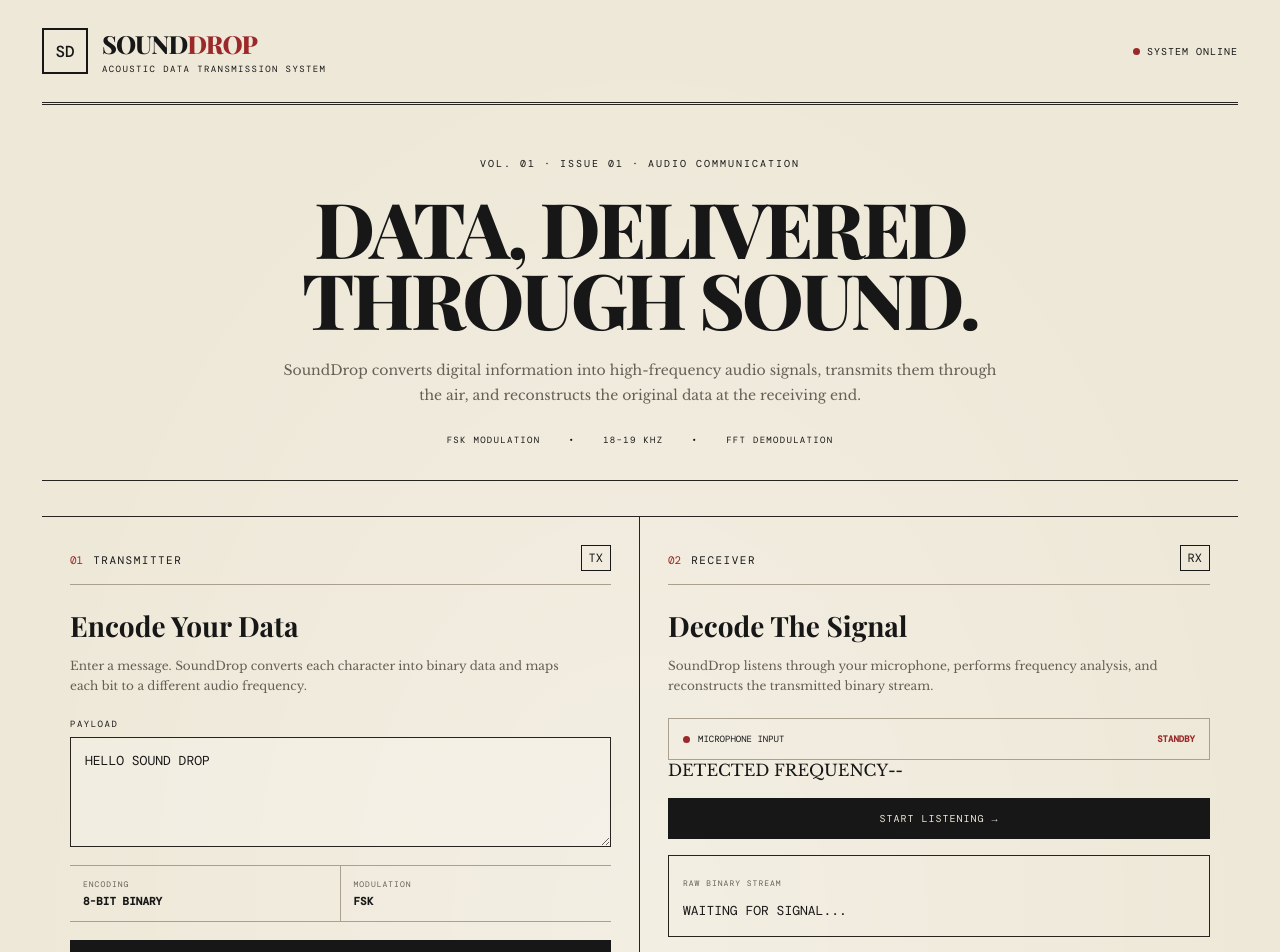
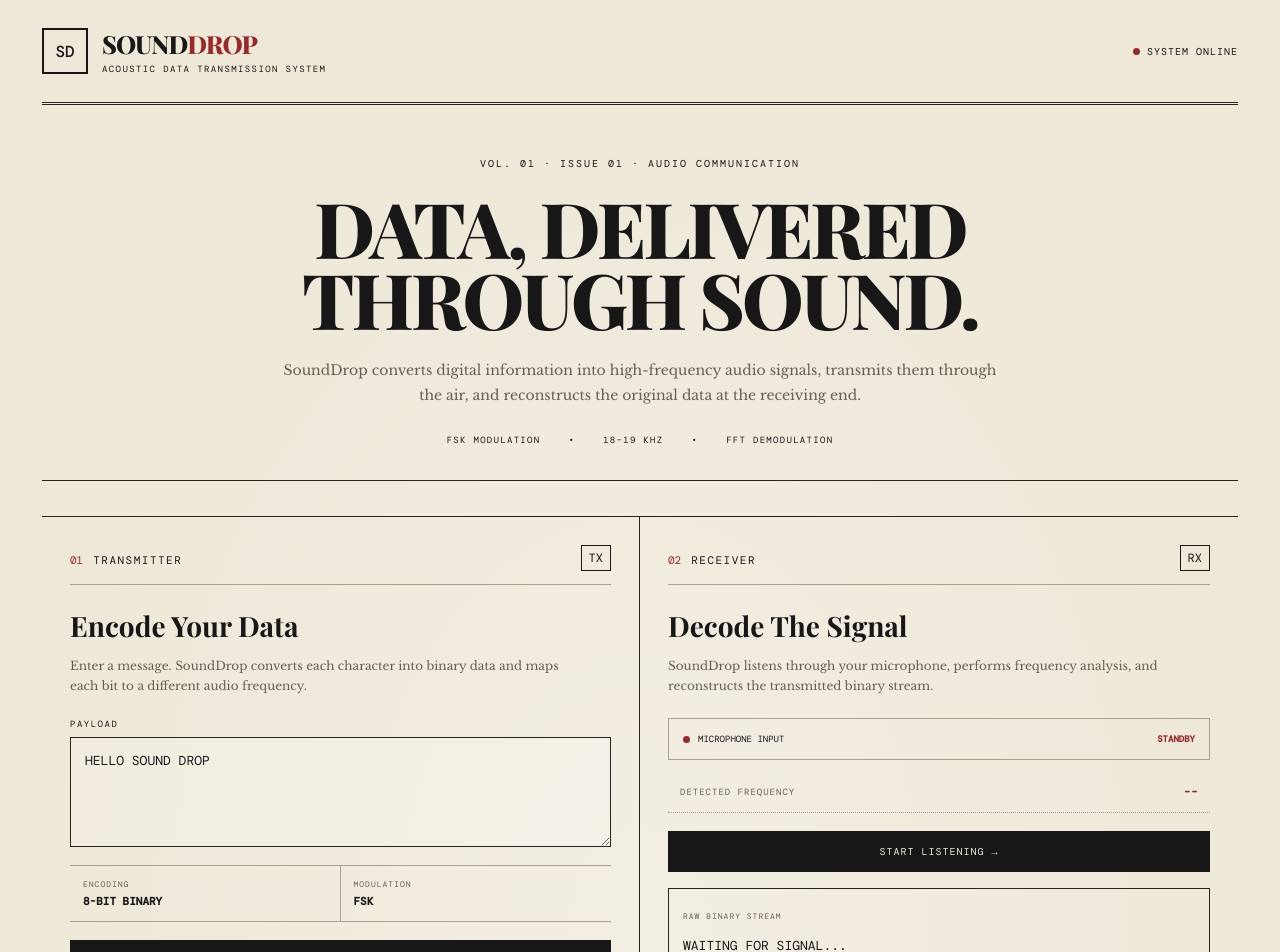
Before and after one commit to Siddhi0610/sound-drop, a React (Vite) app: page / in a window 1280 px wide. Shown: the top 952 px of the page. Built offline with nearby package versions, Linux system fonts and the light colour scheme.

Commit message:
app ui updated

```diff
--- a/src/App.css
+++ b/src/App.css
@@ -766,3 +766,47 @@ footer {
   }
 
 }
+.receiver-frequency {
+  display: flex;
+  justify-content: space-between;
+  align-items: center;
+
+  margin-top: 12px;
+
+  padding: 12px;
+
+  border-bottom: 1px dotted var(--soft-line);
+
+  font-family: "DM Mono", monospace;
+
+  font-size: 9px;
+}
+
+.receiver-frequency span {
+  color: var(--muted);
+  letter-spacing: 1px;
+}
+
+.receiver-frequency strong {
+  color: var(--accent);
+
+  font-size: 12px;
+}
+
+.binary-output {
+  max-height: 110px;
+
+  overflow: auto;
+
+  word-break: break-all;
+
+  line-height: 1.7;
+
+  font-family: "DM Mono", monospace;
+
+  font-size: 11px;
+}
+
+.stop-button {
+  background: var(--accent);
+}
```
